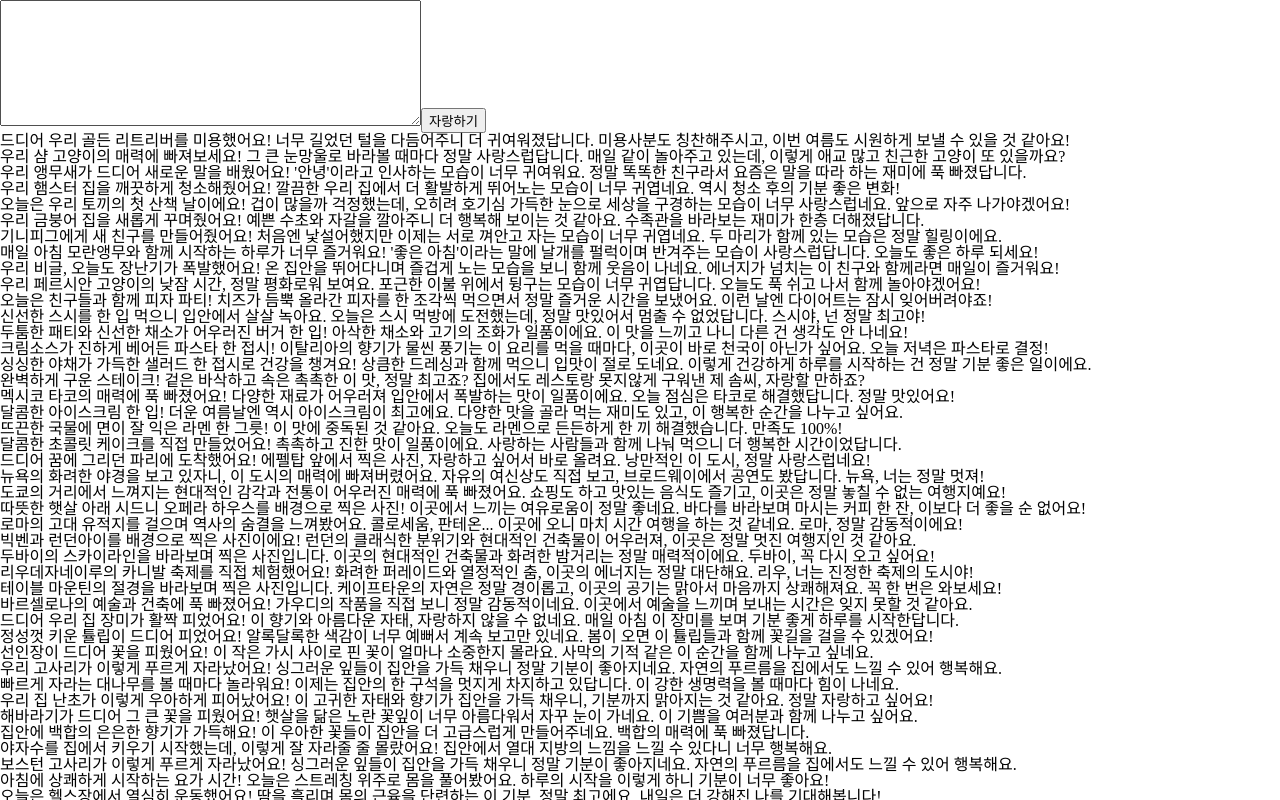
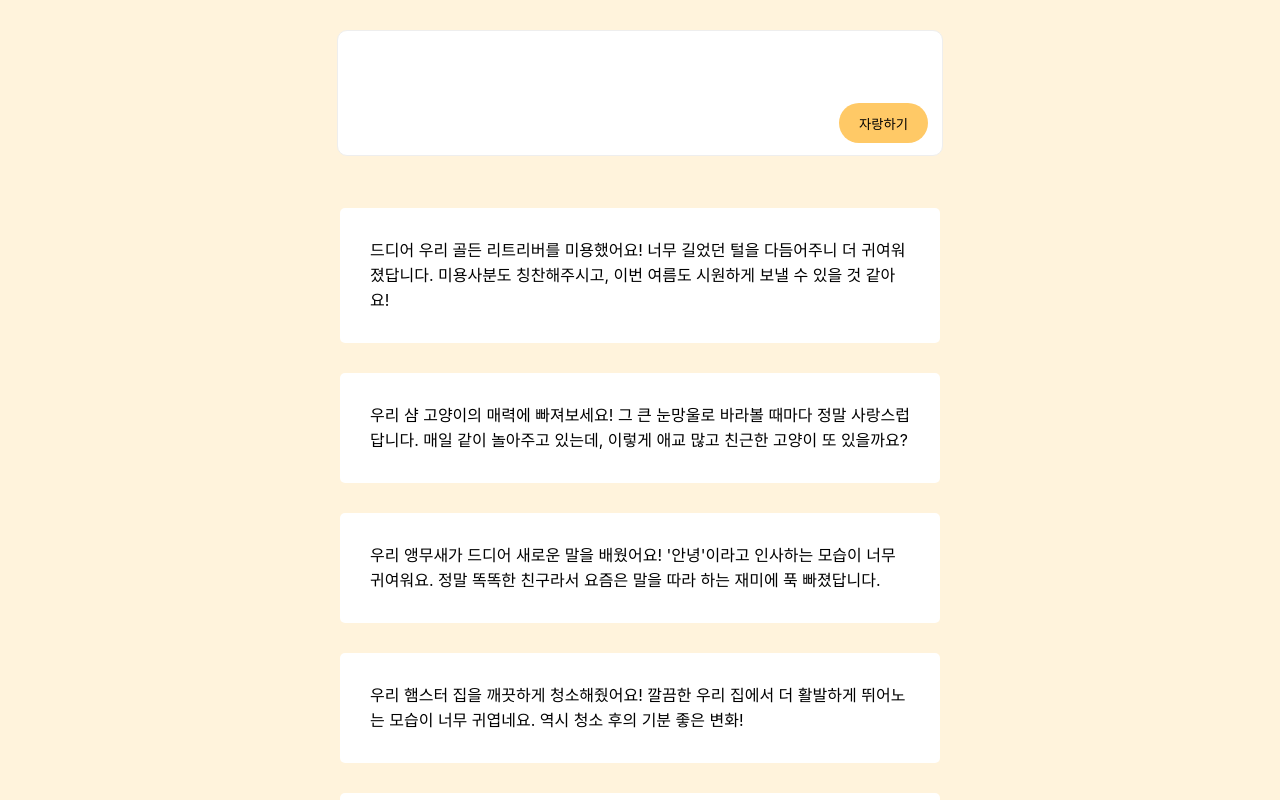
Before and after one commit to LeeJY97/ShineUs, a React (Vite) app: page / in a window 1280 px wide. Shown: the top 800 px of the page. Built offline with nearby package versions, Linux system fonts and the light colour scheme.

Commit message:
style: 스타일컴포넌트 작업 완료

```diff
--- a/src/components/MainPageInput.jsx
+++ b/src/components/MainPageInput.jsx
@@ -1,4 +1,5 @@
 import { useState } from "react";
+import styled from "styled-components";
 
 const MainPageInput = ({ addPosthandler }) => {
   const [postContent, setPostContent] = useState("");
@@ -21,7 +22,7 @@ const MainPageInput = ({ addPosthandler }) => {
   };
 
   return (
-    <>
+    <StyledContainer>
       <form method="post" onSubmit={handleSubmit}>
         <label>
           <textarea
@@ -33,11 +34,43 @@ const MainPageInput = ({ addPosthandler }) => {
               setPostContent(e.target.value);
             }}
           />
+          <button type="submit">자랑하기</button>
         </label>
-        <button type="submit">자랑하기</button>
       </form>
-    </>
+    </StyledContainer>
   );
 };
 
 export default MainPageInput;
+
+const StyledContainer = styled.div`
+  margin: 30px 0 20px;
+  display: flex;
+  justify-content: center;
+
+  form {
+    display: flex;
+    align-items: end;
+    gap: 20px;
+  }
+
+  label {
+    position: relative;
+  }
+
+  textarea {
+    width: 600px;
+    border: 1px solid #eeeeee;
+    outline: none;
+    resize: none;
+    border-radius: 10px;
+  }
+  button {
+    position: absolute;
+    bottom: 15px;
+    right: 15px;
+    height: 40px;
+    border-radius: 30px;
+    transition: 0.3s;
+  }
+`;
--- a/src/components/MainPagePosts.jsx
+++ b/src/components/MainPagePosts.jsx
@@ -1,15 +1,36 @@
+import styled from "styled-components";
 const MainPagePosts = ({ posts }) => {
   return (
-    <>
+    <StyledContainer>
       {posts.map((post) => (
-        <div key={post.id}>
+        <StyledPostBox key={post.id}>
           <h2>{post.user}</h2>
           <p>{post.text}</p>
-        </div>
+        </StyledPostBox>
       ))}
-      ;
-    </>
+    </StyledContainer>
   );
 };
 
 export default MainPagePosts;
+
+const StyledContainer = styled.div`
+  max-width: 600px;
+  margin: 50px auto;
+`;
+
+const StyledPostBox = styled.div`
+  background-color: white;
+  padding: 30px;
+  margin: 30px 0;
+  line-height: 25px;
+  word-break: break-all;
+  text-align: start;
+  border-radius: 5px;
+  cursor: default;
+
+  &:hover {
+    transition: 0.3s;
+    transform: scale(1.02);
+  }
+`;
--- a/src/shared/GlobalStyled.jsx
+++ b/src/shared/GlobalStyled.jsx
@@ -1,4 +1,37 @@
 import { createGlobalStyle } from "styled-components";
 const GlobalStyled = createGlobalStyle`
+body {
+    background-color: #FFF3DC;
+    font-family: Inter, system-ui, Avenir, Helvetica, Arial, sans-serif;
+    display:flex;
+    justify-content: center;
+    align-items:center;
+    min-width: 320px;
+    min-height: 100vh;
+  }
+  #root {
+    max-width: 1280px;
+    width: 100%;
+    margin: 0 auto;
+    text-align: center;
+  }
+  a {
+  text-decoration: none;
+  color: #333;
+  }
+  h2 {
+  font-size: 1.5em;
+  font-weight: bold;
+  }
+  button {
+    background-color: #FFC966;
+    border:none;
+    cursor: pointer;
+     padding: 10px 20px;
+      border-radius: 5px;
+  }
+  button:hover {
+  background-color: #ffb84d;
+}
 `;
 export default GlobalStyled;
```
